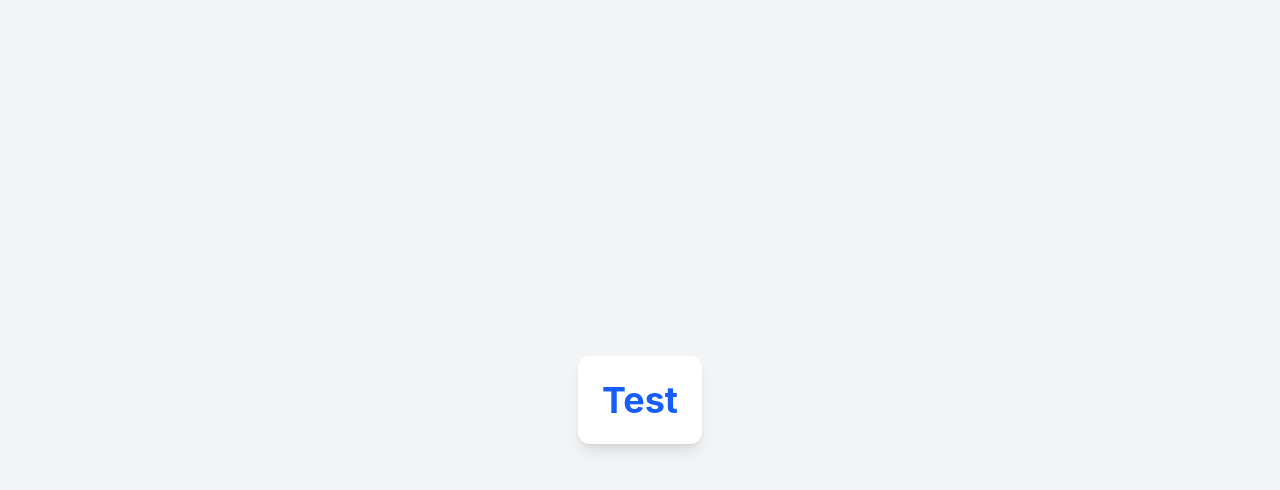
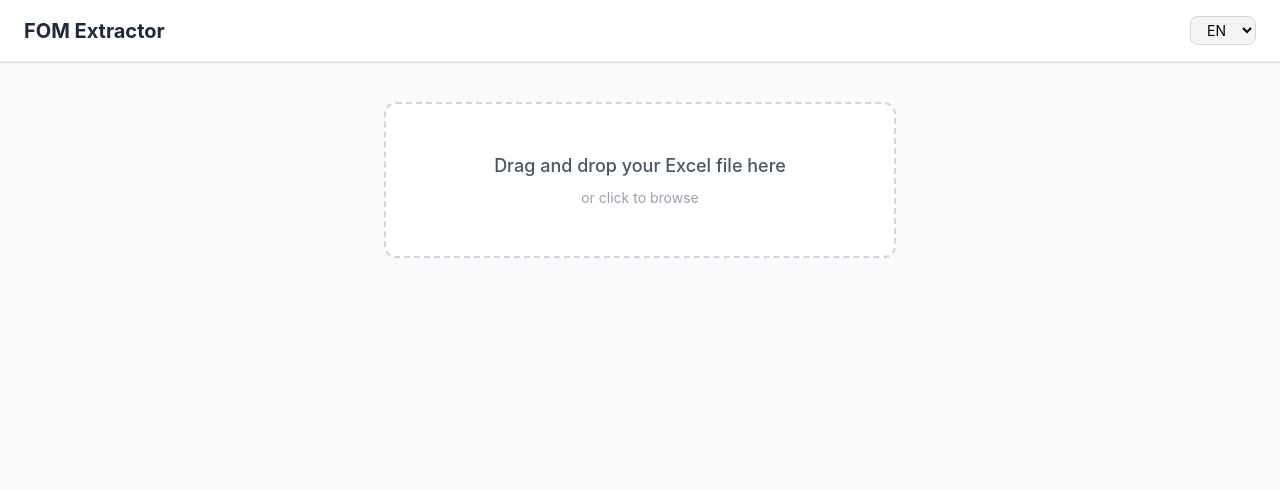
Before and after one commit to dalbrechtmartin/Yonsei-Lab-Internship, a Vue app in the folder frontend/: page / in a window 1280 px wide. Shown: the top 490 px of the page. Built offline with nearby package versions, Linux system fonts and the light colour scheme.

Commit message:
feat: implement file upload feature with localization support

```diff
--- a/frontend/package.json
+++ b/frontend/package.json
@@ -13,7 +13,8 @@
     "echarts": "^6.1.0",
     "tailwindcss": "^4.3.2",
     "vue": "^3.5.39",
-    "vue-echarts": "^8.0.1"
+    "vue-echarts": "^8.0.1",
+    "vue-i18n": "^11.4.6"
   },
   "devDependencies": {
     "@vitejs/plugin-vue": "^6.0.7",
--- a/frontend/src/App.vue
+++ b/frontend/src/App.vue
@@ -1,9 +1,47 @@
 <template>
-  <div class="min-h-screen bg-gray-100 flex items-center justify-center">
-    <h1
-      class="text-4xl font-bold text-blue-600 shadow-lg p-6 bg-white rounded-xl"
-    >
-      Test
-    </h1>
+  <div class="min-h-screen bg-gray-50 flex flex-col">
+    <AppNavbar />
+
+    <main class="grow flex flex-col items-center p-10">
+      <FileDropzone @file-selected="handleUpload" />
+
+      <div
+        v-if="statusKey"
+        class="mt-6 p-4 rounded-lg font-medium shadow-sm"
+        :class="statusClass"
+      >
+        {{ translatedStatus }}
+      </div>
+    </main>
   </div>
 </template>
+
+<script setup>
+import { computed, ref } from "vue";
+import { useI18n } from "vue-i18n";
+import AppNavbar from "./components/AppNavbar.vue";
+import FileDropzone from "./components/FileDropzone.vue";
+import { apiService } from "./services/api";
+
+const { t } = useI18n();
+const statusKey = ref("");
+const statusClass = ref("");
+
+const translatedStatus = computed(() => {
+  return statusKey.value ? t(statusKey.value) : "";
+});
+
+const handleUpload = async (file) => {
+  statusKey.value = "status.uploading";
+  statusClass.value = "bg-yellow-100 text-yellow-800";
+
+  try {
+    const data = await apiService.uploadExcel(file);
+    statusKey.value = "status.success";
+    statusClass.value = "bg-green-100 text-green-800";
+  } catch (error) {
+    statusKey.value = "status.error";
+    statusClass.value = "bg-red-100 text-red-800";
+  }
+};
+</script>
--- /dev/null
+++ b/frontend/src/components/AppNavbar.vue
@@ -0,0 +1,22 @@
+<template>
+  <nav
+    class="w-full bg-white border-b border-gray-200 px-6 py-4 flex justify-between items-center shadow-sm"
+  >
+    <h1 class="text-xl font-bold text-gray-800">{{ $t("app.title") }}</h1>
+
+    <select
+      v-model="locale"
+      class="bg-gray-100 border border-gray-300 rounded-lg px-3 py-1 text-sm focus:ring-2 focus:ring-blue-500 outline-none"
+    >
+      <option value="en">EN</option>
+      <option value="fr">FR</option>
+      <option value="ko">KO</option>
+      <option value="zh">ZH</option>
+    </select>
+  </nav>
+</template>
+
+<script setup>
+import { useI18n } from "vue-i18n";
+const { locale } = useI18n();
+</script>
--- /dev/null
+++ b/frontend/src/components/FileDropzone.vue
@@ -0,0 +1,49 @@
+<template>
+  <div
+    class="w-full max-w-lg p-12 border-2 border-dashed rounded-xl bg-white text-center transition cursor-pointer"
+    :class="
+      isDragging
+        ? 'border-blue-500 bg-blue-50'
+        : 'border-gray-300 hover:border-blue-400 hover:bg-gray-50'
+    "
+    @dragover.prevent="isDragging = true"
+    @dragleave.prevent="isDragging = false"
+    @drop.prevent="handleDrop"
+    @click="triggerFileInput"
+  >
+    <p class="text-gray-600 font-medium text-lg">
+      {{ $t("dropzone.title") }}
+    </p>
+    <p class="text-sm text-gray-400 mt-2">{{ $t("dropzone.subtitle") }}</p>
+
+    <input
+      type="file"
+      ref="fileInput"
+      class="hidden"
+      accept=".xlsx, .xls"
+      @change="handleFileSelect"
+    />
+  </div>
+</template>
+
+<script setup>
+import { ref } from "vue";
+
+const emit = defineEmits(["file-selected"]);
+
+const isDragging = ref(false);
+const fileInput = ref(null);
+
+const triggerFileInput = () => fileInput.value.click();
+
+const handleFileSelect = (event) => {
+  const file = event.target.files[0];
+  if (file) emit("file-selected", file);
+};
+
+const handleDrop = (event) => {
+  isDragging.value = false;
+  const file = event.dataTransfer.files[0];
+  if (file) emit("file-selected", file);
+};
+</script>
--- a/frontend/src/components/HelloWorld.vue
+++ /dev/null
@@ -1,95 +0,0 @@
-<script setup>
-import { ref } from 'vue'
-import viteLogo from '../assets/vite.svg'
-import heroImg from '../assets/hero.png'
-import vueLogo from '../assets/vue.svg'
-
-const count = ref(0)
-</script>
-
-<template>
-  <section id="center">
-    <div class="hero">
-      <img :src="heroImg" class="base" width="170" height="179" alt="" />
-      <img :src="vueLogo" class="framework" alt="Vue logo" />
-      <img :src="viteLogo" class="vite" alt="Vite logo" />
-    </div>
-    <div>
-      <h1>Get started</h1>
-      <p>Edit <code>src/App.vue</code> and save to test <code>HMR</code></p>
-    </div>
-    <button type="button" class="counter" @click="count++">
-      Count is {{ count }}
-    </button>
-  </section>
-
-  <div class="ticks"></div>
-
-  <section id="next-steps">
-    <div id="docs">
-      <svg class="icon" role="presentation" aria-hidden="true">
-        <use href="/icons.svg#documentation-icon"></use>
-      </svg>
-      <h2>Documentation</h2>
-      <p>Your questions, answered</p>
-      <ul>
-        <li>
-          <a href="https://vite.dev/" target="_blank">
-            <img class="logo" :src="viteLogo" alt="" />
-            Explore Vite
-          </a>
-        </li>
-        <li>
-          <a href="https://vuejs.org/" target="_blank">
-            <img class="button-icon" :src="vueLogo" alt="" />
-            Learn more
-          </a>
-        </li>
-      </ul>
-    </div>
-    <div id="social">
-      <svg class="icon" role="presentation" aria-hidden="true">
-        <use href="/icons.svg#social-icon"></use>
-      </svg>
-      <h2>Connect with us</h2>
-      <p>Join the Vite community</p>
-      <ul>
-        <li>
-          <a href="https://github.com/vitejs/vite" target="_blank">
-            <svg class="button-icon" role="presentation" aria-hidden="true">
-              <use href="/icons.svg#github-icon"></use>
-            </svg>
-            GitHub
-          </a>
-        </li>
-        <li>
-          <a href="https://chat.vite.dev/" target="_blank">
-            <svg class="button-icon" role="presentation" aria-hidden="true">
-              <use href="/icons.svg#discord-icon"></use>
-            </svg>
-            Discord
-          </a>
-        </li>
-        <li>
-          <a href="https://x.com/vite_js" target="_blank">
-            <svg class="button-icon" role="presentation" aria-hidden="true">
-              <use href="/icons.svg#x-icon"></use>
-            </svg>
-            X.com
-          </a>
-        </li>
-        <li>
-          <a href="https://bsky.app/profile/vite.dev" target="_blank">
-            <svg class="button-icon" role="presentation" aria-hidden="true">
-              <use href="/icons.svg#bluesky-icon"></use>
-            </svg>
-            Bluesky
-          </a>
-        </li>
-      </ul>
-    </div>
-  </section>
-
-  <div class="ticks"></div>
-  <section id="spacer"></section>
-</template>
--- /dev/null
+++ b/frontend/src/locales/en.json
@@ -0,0 +1,14 @@
+{
+  "app": {
+    "title": "FOM Extractor"
+  },
+  "dropzone": {
+    "title": "Drag and drop your Excel file here",
+    "subtitle": "or click to browse"
+  },
+  "status": {
+    "uploading": "Uploading file...",
+    "success": "File uploaded successfully.",
+    "error": "An error occurred while uploading the file."
+  }
+}
--- /dev/null
+++ b/frontend/src/locales/fr.json
@@ -0,0 +1,14 @@
+{
+  "app": {
+    "title": "Extracteur FOM"
+  },
+  "dropzone": {
+    "title": "Glissez-déposez votre fichier Excel ici",
+    "subtitle": "ou cliquez pour parcourir"
+  },
+  "status": {
+    "uploading": "Téléchargement du fichier...",
+    "success": "Fichier téléchargé avec succès.",
+    "error": "Erreur lors du téléchargement du fichier."
+  }
+}
--- /dev/null
+++ b/frontend/src/locales/ko.json
@@ -0,0 +1,14 @@
+{
+  "app": {
+    "title": "FOM 추출기"
+  },
+  "dropzone": {
+    "title": "엑셀 파일을 여기에 끌어다 놓으십시오",
+    "subtitle": "클릭해서 찾아보세요"
+  },
+  "status": {
+    "uploading": "파일 업로드 중...",
+    "success": "파일이 성공적으로 업로드되었습니다.",
+    "error": "파일 업로드 중 오류가 발생했습니다."
+  }
+}
--- /dev/null
+++ b/frontend/src/locales/zh.json
@@ -0,0 +1,14 @@
+{
+  "app": {
+    "title": "FOM 提取器"
+  },
+  "dropzone": {
+    "title": "把Excel文件拖放在这里",
+    "subtitle": "点击找找看吧"
+  },
+  "status": {
+    "uploading": "文件上传中...",
+    "success": "文件上传成功.",
+    "error": "文件上传时发生错误."
+  }
+}
--- /dev/null
+++ b/frontend/src/services/api.js
@@ -0,0 +1,21 @@
+const API_URL = "http://localhost:8000/";
+
+export const apiService = {
+  async uploadExcel(file) {
+    const formData = new FormData();
+    formData.append("file", file);
+
+    try {
+      const response = await fetch(`${API_URL}upload-excel/`, {
+        method: "POST",
+        body: formData,
+      });
+      if (!response.ok)
+        throw new Error("Server error while uploading the file.");
+      return await response.json();
+    } catch (error) {
+      console.error("API Error:", error);
+      throw error;
+    }
+  },
+};
--- /dev/null
+++ b/frontend/src/services/i18n.js
@@ -0,0 +1,14 @@
+import { createI18n } from "vue-i18n";
+import en from "../locales/en.json";
+import fr from "../locales/fr.json";
+import ko from "../locales/ko.json";
+import zh from "../locales/zh.json";
+
+const i18n = createI18n({
+  legacy: false,
+  locale: "en", // Default language
+  fallbackLocale: "en",
+  messages: { en, fr, ko, zh },
+});
+
+export default i18n;
```
Also changed, not shown: frontend/src/main.js (+5 -4 lines), 2 other files (tests, documents, lock files or other folders).
